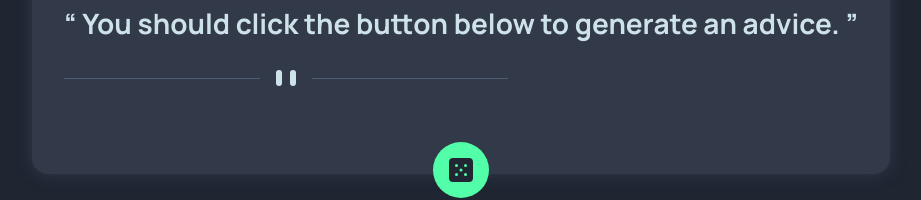
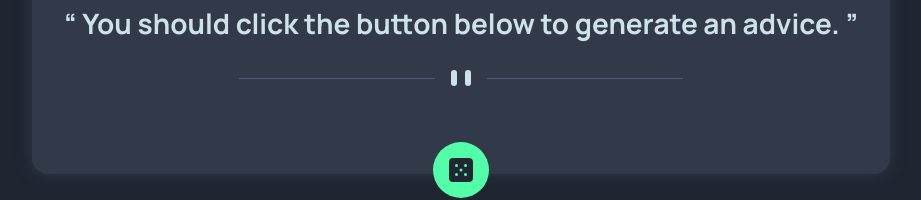
Before and after one commit to Klrfl/advice-generator, a plain HTML site: page index.html in a window 1280 px wide. Shown: the part 314-514 px from the top of the page, without its empty margins (179-1100 px from the left). Drawn offline with Linux system fonts and the light colour scheme.

Commit message:
divider image

```diff
--- a/index.html
+++ b/index.html
@@ -31,7 +31,13 @@
           You should click the button below to generate an advice.
         </p>
 
-        <img src="./images/pattern-divider-desktop.svg" alt="" />
+        <!-- <picture>
+          <source
+            srcset="./images/pattern-divider-mobile.svg"
+            media="(min-width: 50em)" />
+          <img src="./images/pattern-divider-desktop.svg" />
+        </picture> -->
+        <div class="divider"></div>
 
         <button class="cta" id="cta" title="generate advice">
           <img src="./images/icon-dice.svg" alt="" />
```
